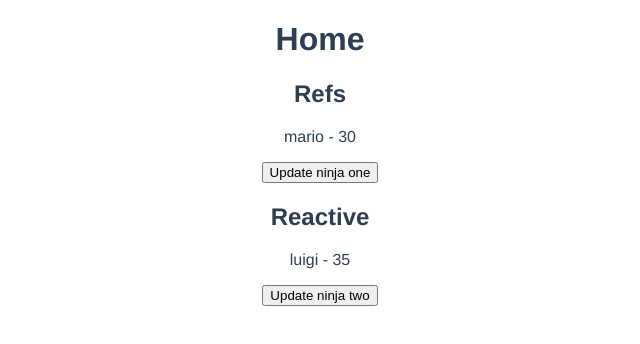
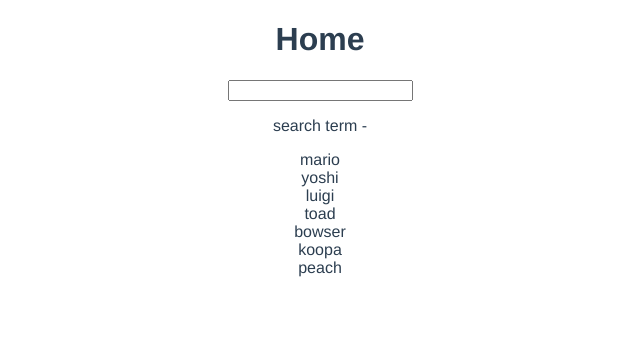
Before and after one commit to ryuya416/dojo-blog, a Vue app: page / in a window 1280 px wide. Shown: the top 344 px of the page, without its empty margins (320-960 px from the left). Built offline with nearby package versions, Linux system fonts and the light colour scheme.

Commit message:
Computed

```diff
--- a/src/views/Home.vue
+++ b/src/views/Home.vue
@@ -1,32 +1,32 @@
 <template>
   <div class="home">
     <h1>Home</h1>
-    <h2>Refs</h2>
-    <p>{{ ninjaOne.name }} - {{ ninjaOne.age }}</p>
-    <button @click="updateNinjaOne">Update ninja one</button>
-    <h2>Reactive</h2>
-    <p>{{ ninjaTwo.name }} - {{ ninjaTwo.age }}</p>
-    <button @click="updateNinjaTwo">Update ninja two</button>
+    <input type="text" v-model="search" />
+    <p>search term - {{ search }}</p>
+    <div v-for="name in matchingNames" :key="name">{{ name }}</div>
   </div>
 </template>
 
 <script>
-import { reactive, ref } from "vue";
+import { computed, reactive, ref } from "vue";
 export default {
   name: "Home",
   setup() {
-    const ninjaOne = ref({ name: "mario", age: 30 });
-    const ninjaTwo = reactive({ name: "luigi", age: 35 });
-    // reactive cannot be used on primitive values
-    const nameOne = ref("mario"); // will be reactive
-    const nameTwo = reactive("luigi"); // will NOT be reactive
-    const updateNinjaOne = () => {
-      ninjaOne.value.age = 40;
-    };
-    const updateNinjaTwo = () => {
-      ninjaTwo.age = 45;
-    };
-    return { ninjaOne, ninjaTwo, updateNinjaOne, updateNinjaTwo };
+    const search = ref("");
+    const names = ref([
+      "mario",
+      "yoshi",
+      "luigi",
+      "toad",
+      "bowser",
+      "koopa",
+      "peach",
+    ]);
+    const matchingNames = computed(() => {
+      // return ['a', 'b', 'c']
+      return names.value.filter((name) => name.includes(search.value));
+    });
+    return { names, search, matchingNames };
   },
 };
 </script>
```
